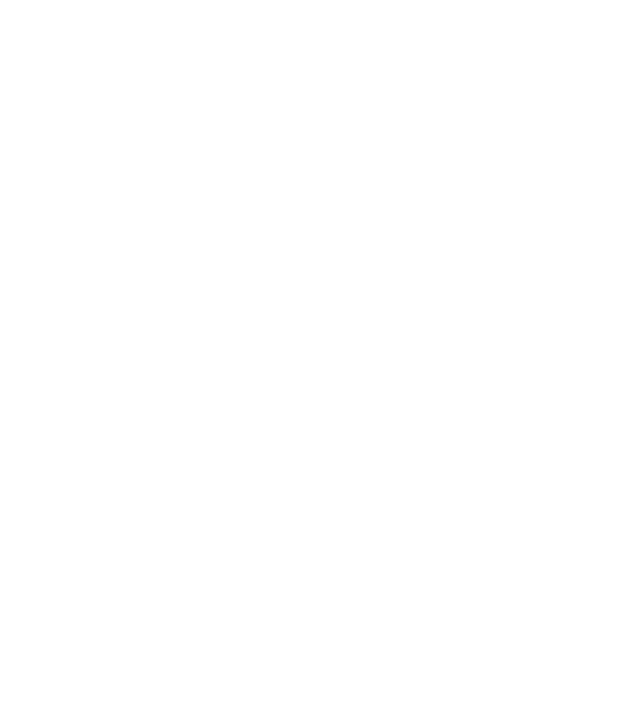
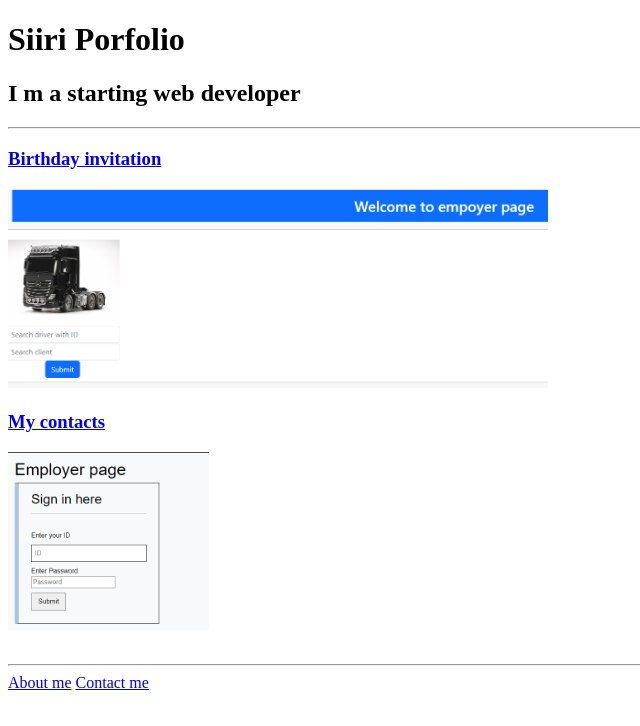
Before and after one commit to SiiriPuvi/html-portfolio, a plain HTML site: page index.html in a window 1280 px wide. Shown: the whole page, without its empty margins (0-640 px from the left). Drawn offline with Linux system fonts and the light colour scheme.

Commit message:
Updated file

```diff
--- a/index.html
+++ b/index.html
@@ -1,15 +1,22 @@
-<!-- TODO 1: Create the HTML Boilerplate -->
+<!doctype html>
+<html lang="en">
+<head>
+    <meta charset="UTF-8">
 
-<!-- TODO 2: Add Your previous projects' HTML into the public folder -->
+    <title>Siiri Porfolio</title>
+</head>
+<body>
+<h1>Siiri Porfolio</h1>
+<h2>I m a starting web developer</h2>
+<hr />
+<h3><a href="./public/birthday-invite.html">Birthday invitation</a></h3>
+<img src="./assets/images/Empoyer page.png" height="200" alt="Empyer page"/>
+<h3><a href="./public/contact.html">My contacts</a></h3>
+<img src="./assets/images/Empoyer sign in page.png" height="200" alt="Empyer sign in page"/>
+<hr />
+<a href="./public/about.html">About me</a>
+<a href="./public/contact.html">Contact me</a>
 
-<!-- TODO 3: Take screenshots of your project previews and add the images to the images folder -->
 
-<!-- TODO 4: Add titles/subtitles etc. -->
-
-<!-- TODO 5: Add a link to the project pages -->
-
-<!-- TODO 6: Add images to show the project previews
-HINT for TODO 6: You can use the height attribute set to 200 to make the image smaller:
-https://developer.mozilla.org/en-US/docs/Web/HTML/Element/img#attr-height -->
-
-<!-- TODO 7: Add the Contact Me and About Me page links -->
+</body>
+</html>
```
